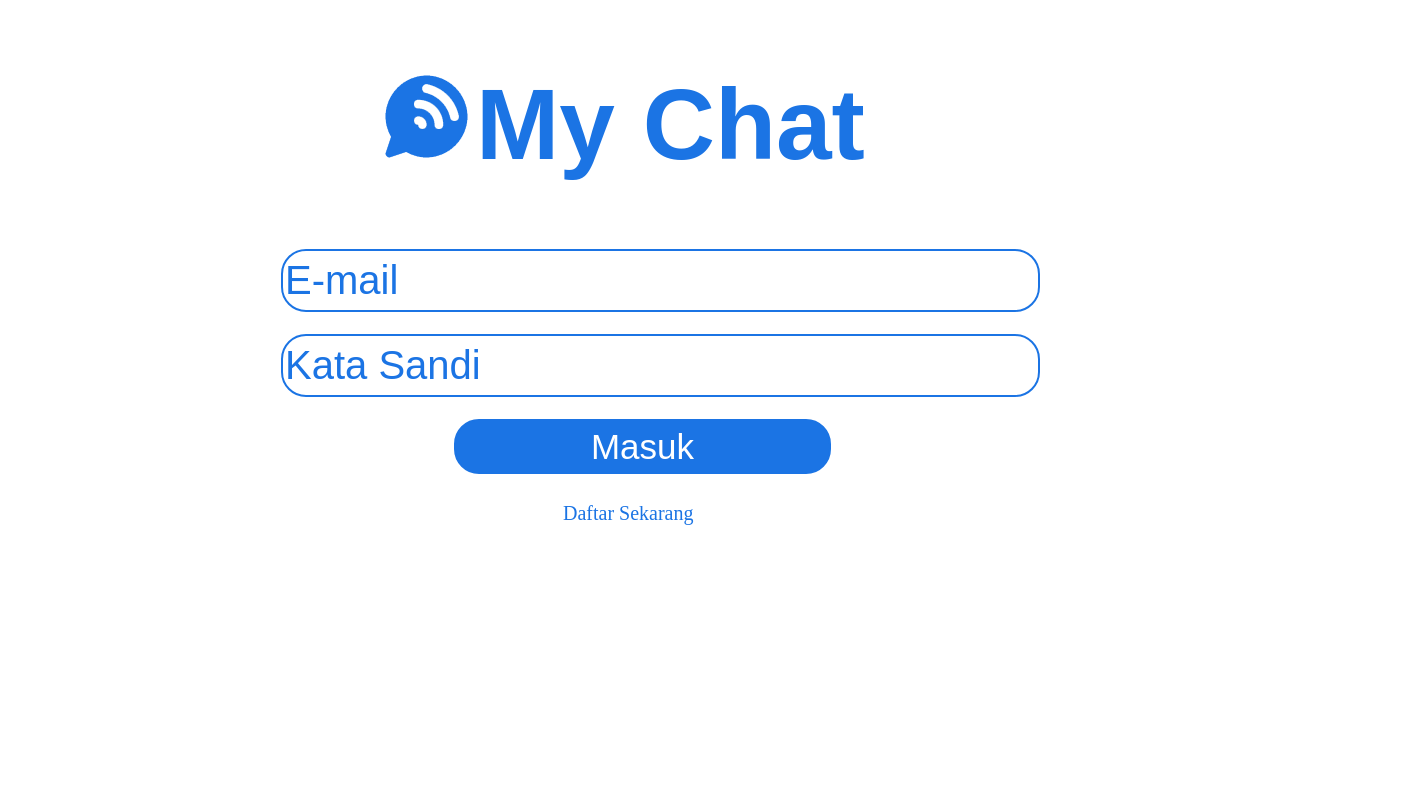
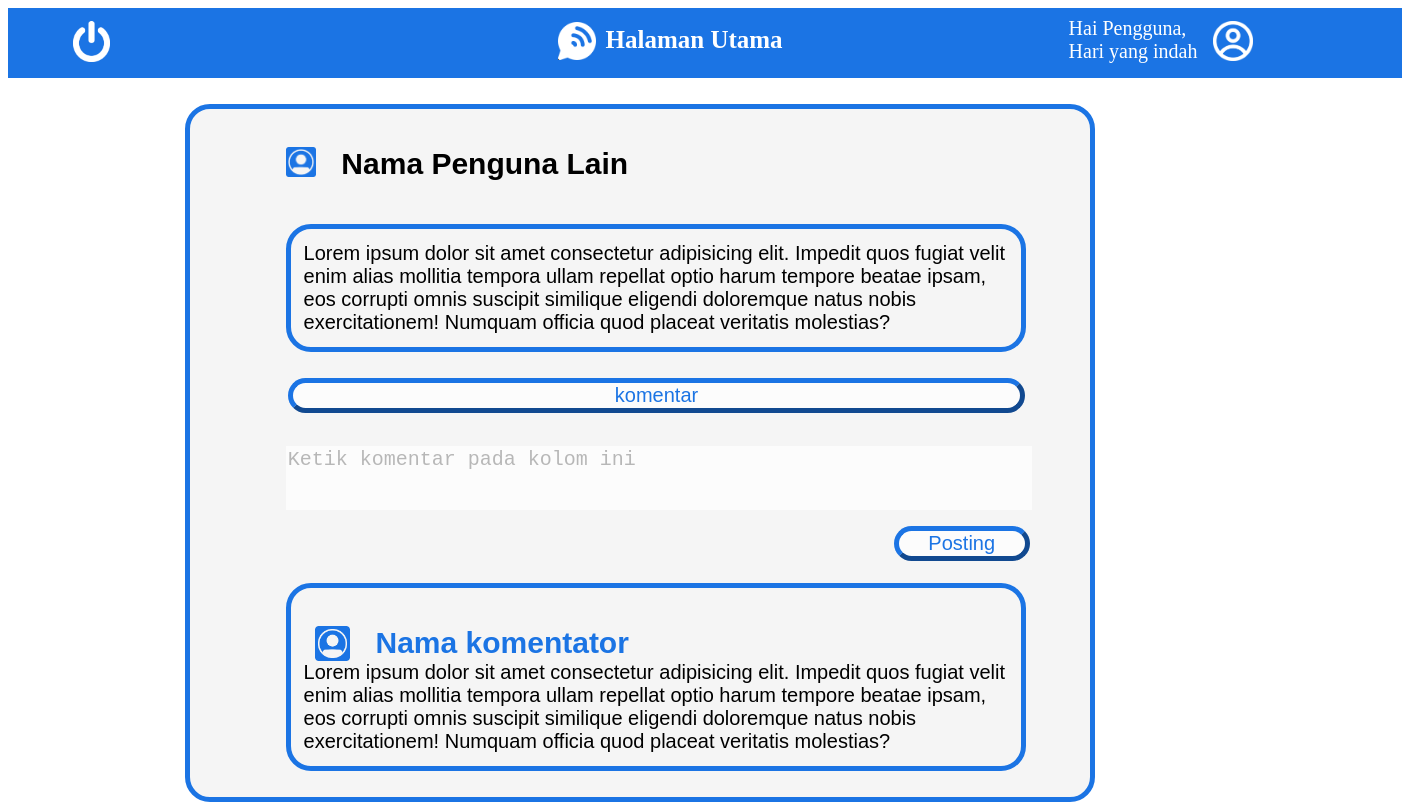
Before and after one commit to wramadhan/FE-Group-5, a React (Create React App) app: page / in a window 1280 px wide. Shown: the whole page, 1402 px wide, since content can reach past the window. Built offline with nearby package versions, Linux system fonts and the light colour scheme.

Commit message:
Kolom komentar pengguna lain Done

```diff
--- a/src/index.js
+++ b/src/index.js
@@ -1,18 +1,19 @@
 import React from "react";
 import ReactDOM from "react-dom/client";
-import NavBar from "./component/NavBar";
-import Login from "./component/Login/Login";
+// import NavBar from "./component/NavBar";
+// import Login from "./component/Login/Login";
 // import "./index.css";
 // import SuntingProfil from "./pages/SuntingProfil";
 // import Registrasi from "./pages/Registrasi";
 // import Login from "./pages/Login";
 // import App from './App';
 import reportWebVitals from "./reportWebVitals";
+import Notuser from "./pages/Notuser";
 
 const root = ReactDOM.createRoot(document.getElementById("root"));
 root.render(
   // <React.StrictMode>
-  <Login />
+  <Notuser />
   // </React.StrictMode>
 );
 
--- /dev/null
+++ b/src/pages/Notuser.jsx
@@ -0,0 +1,53 @@
+import React from "react";
+import { Button, Card } from "react-bootstrap";
+import appLogo from "../images/suntingprofil.png";
+import "../styles/NotUser.css";
+import NavBar from "../component/NavBar";
+
+const Notuser = () => {
+  return (
+    <>
+      <NavBar />
+      <div className="Border2">
+        <div className="HeadComment">
+          <Card>
+            <img className="img1" src={appLogo} alt="appLogo" />
+            <Card.Header className="cardhead">Nama Penguna Lain</Card.Header>
+          </Card>
+        </div>
+        <br />
+        <div className="status">
+          <Card className="lorem">
+            Lorem ipsum dolor sit amet consectetur adipisicing elit. Impedit
+            quos fugiat velit enim alias mollitia tempora ullam repellat optio
+            harum tempore beatae ipsam, eos corrupti omnis suscipit similique
+            eligendi doloremque natus nobis exercitationem! Numquam officia quod
+            placeat veritatis molestias?
+          </Card>
+        </div>
+        <Button className="ButtonCmt"> komentar</Button>{" "}
+        <form>
+          <textarea placeholder="Ketik komentar pada kolom ini"></textarea>
+        </form>
+        <Button className="ButtonPst">Posting</Button>{" "}
+        <div className="status2">
+          <div className="HeadComment">
+            <Card>
+              <img className="img2" src={appLogo} alt="appLogo" />
+              <Card.Header className="cardhead2">Nama komentator</Card.Header>
+            </Card>
+          </div>
+          <br />
+          <Card className="lorem">
+            Lorem ipsum dolor sit amet consectetur adipisicing elit. Impedit
+            quos fugiat velit enim alias mollitia tempora ullam repellat optio
+            harum tempore beatae ipsam, eos corrupti omnis suscipit similique
+            eligendi doloremque natus nobis exercitationem! Numquam officia quod
+            placeat veritatis molestias?
+          </Card>
+        </div>{" "}
+      </div>
+    </>
+  );
+};
+export default Notuser;
--- /dev/null
+++ b/src/styles/NotUser.css
@@ -0,0 +1,153 @@
+.HeadComment {
+  margin-top: 2.969vw;
+  font-size: 2.344vw;
+}
+.cardhead {
+  color: black;
+  float: left;
+  margin-left: 2vw;
+  font-family: Arial, Helvetica, sans-serif;
+  font-weight: bold;
+}
+
+.img1 {
+  float: left;
+  width: 2.344vw;
+  margin-left: 7.484vw;
+}
+
+.img2 {
+  float: left;
+  width: 2.744vw;
+  margin-left: 1.875vw;
+}
+.img3 {
+  float: left;
+  width: 2.344vw;
+  margin-left: 1vw;
+}
+
+.status {
+  font-family: Arial, Helvetica, sans-serif;
+  font-size: 1.563vw;
+  margin-top: 4.656vw;
+  margin-left: 7.484vw;
+  margin-right: 5vw;
+  margin-bottom: 2vw;
+  border-width: 5px;
+  border-radius: 25px;
+  border-style: solid;
+  color: #1b74e4;
+}
+
+.Border {
+  margin-top: 3.969vw;
+  background-color: whitesmoke;
+  margin-left: 13.828vw;
+  margin-right: 13.828vw;
+  border-width: 5px;
+  border-radius: 25px;
+  border-style: solid;
+  color: #1b74e4;
+}
+
+.Border2 {
+  margin-top: 2 0.969vw;
+  background-color: whitesmoke;
+  margin-top: 2vw;
+  margin-left: 13.828vw;
+  margin-right: 13.828vw;
+  border-width: 5px;
+  border-radius: 25px;
+  border-style: solid;
+  color: #1b74e4;
+}
+
+.ButtonCmt {
+  border-color: #1b74e4;
+  color: #1b74e4;
+  font-family: Arial, Helvetica, sans-serif;
+  border-radius: 25px;
+  border-width: 5px;
+  display: block;
+  background-color: #fcfcfc;
+  width: 57.641vw;
+  margin-left: 7.628vw;
+  margin-bottom: 1.58vw;
+  text-align: center;
+  text-decoration: none;
+  display: inline-block;
+  font-size: 1.563vw;
+}
+.img4 {
+  float: left;
+  width: 2.344vw;
+  margin-left: 23.571vw;
+}
+.img5 {
+  float: left;
+  width: 2.344vw;
+  margin-left: 1.571vw;
+}
+
+textarea {
+  margin-top: 1vw;
+  margin-left: 7.484vw;
+  width: 58.266vw;
+  border-width: 0px;
+  height: 5vw;
+  box-sizing: border-box;
+  color: #1b74e4;
+  background-color: #fcfcfc;
+  font-size: 20px;
+  resize: none;
+}
+::placeholder {
+  float: left;
+  margin-left: 0vw;
+  font-size: 1.563vw;
+  opacity: 0.5;
+}
+.ButtonPst {
+  margin-top: 1vw;
+  margin-left: 54.972vw;
+  border-color: #1b74e4;
+  color: #1b74e4;
+  font-family: Arial, Helvetica, sans-serif;
+  border-radius: 25px;
+  border-width: 5px;
+  display: block;
+  background-color: #fcfcfc;
+  width: 10.641vw;
+  text-align: center;
+  text-decoration: none;
+  display: inline-block;
+  font-size: 1.563vw;
+}
+.lorem {
+  color: black;
+  margin-top: 1vw;
+  margin-left: 1vw;
+  margin-right: 1vw;
+  margin-bottom: 1vw;
+}
+
+.cardhead2 {
+  color: #1b74e4;
+  float: left;
+  margin-left: 2vw;
+  font-family: Arial, Helvetica, sans-serif;
+  font-weight: bold;
+}
+.status2 {
+  font-family: Arial, Helvetica, sans-serif;
+  font-size: 1.563vw;
+  margin-top: 1.656vw;
+  margin-left: 7.484vw;
+  margin-right: 5vw;
+  margin-bottom: 2vw;
+  border-width: 5px;
+  border-radius: 25px;
+  border-style: solid;
+  color: #1b74e4;
+}
```
